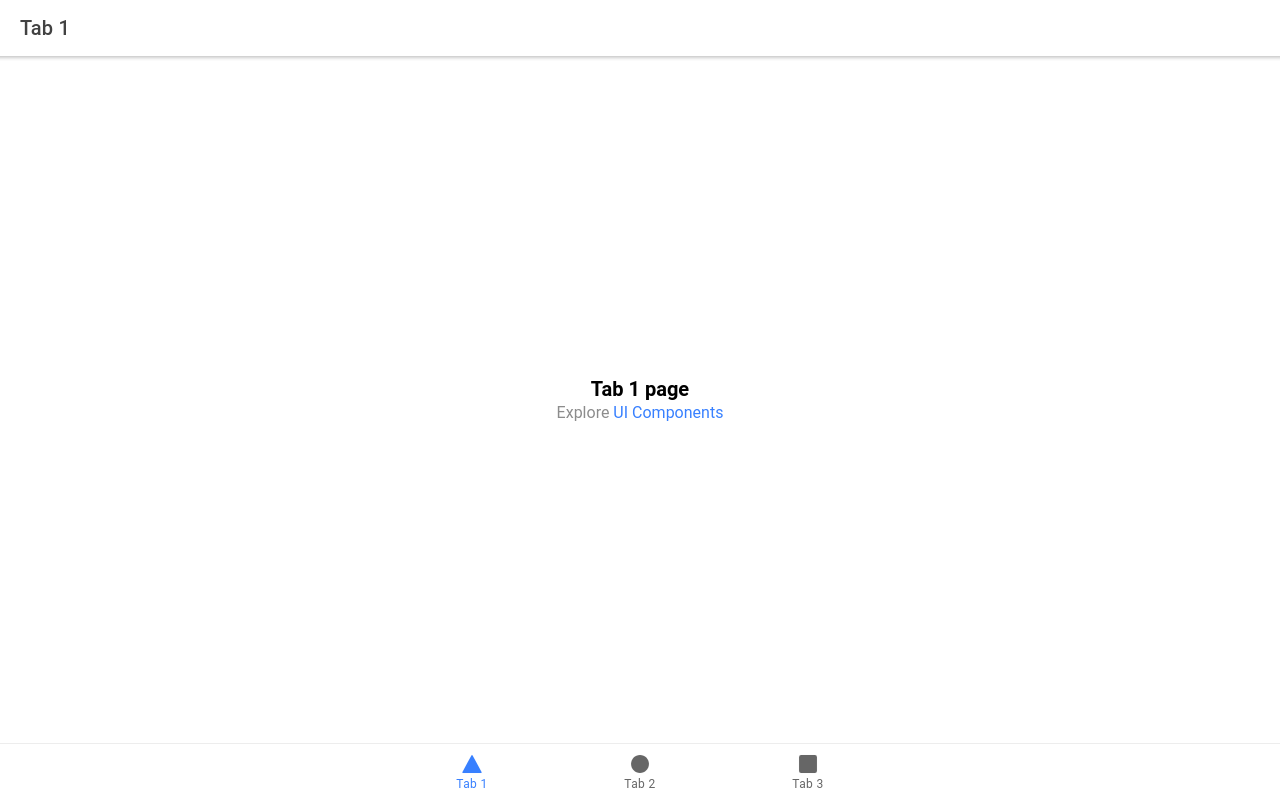
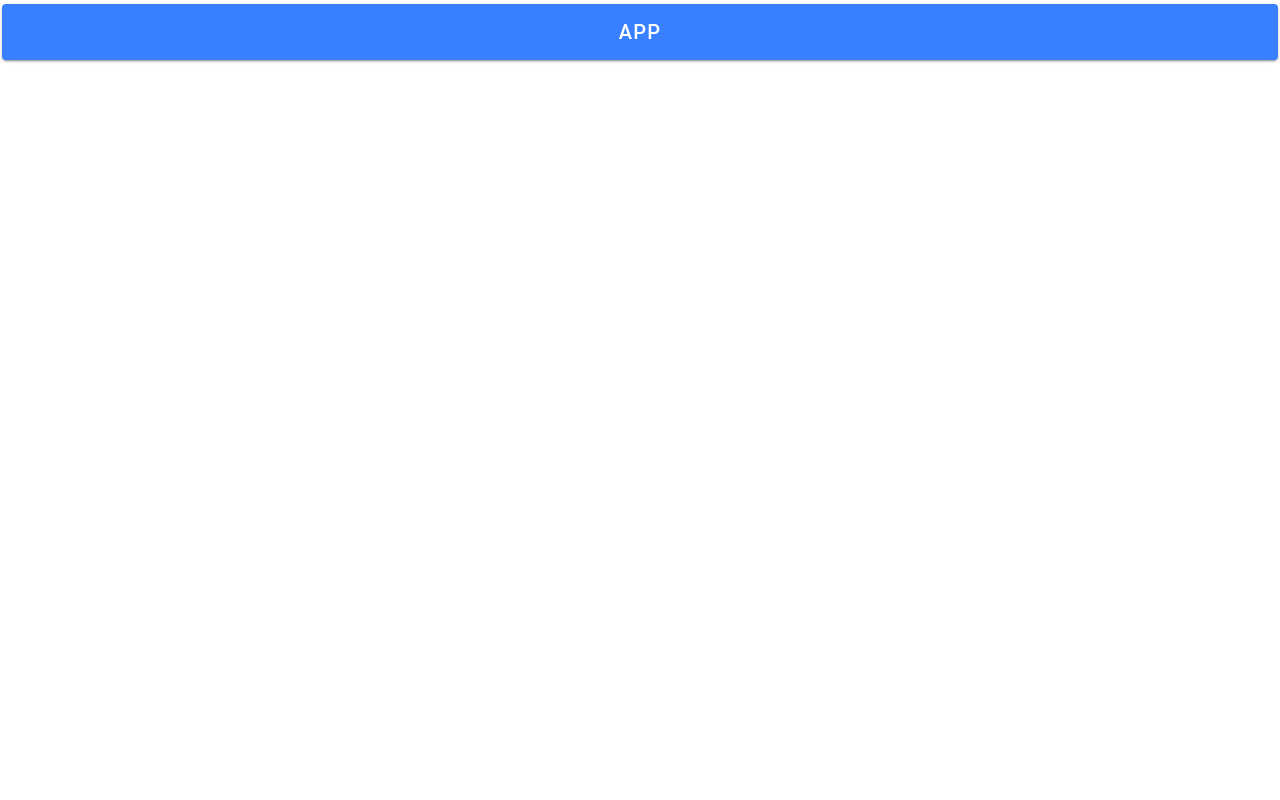
Before and after one commit to BlockFashion/blockfashion.github.io, a React (Create React App) app: page / in a window 1280 px wide. Before the commit this address led to /tab1. Built offline with nearby package versions, Linux system fonts and the light colour scheme.

Commit message:
Tentativo fallito di fare un cazzo di link

```diff
--- /dev/null
+++ b/src/HomePage.tsx
@@ -0,0 +1,42 @@
+import { useHistory, Link, BrowserRouter as Router, Switch, Route } from 'react-router-dom';
+import {
+  IonApp,
+  IonButton
+} from '@ionic/react';
+
+/* Core CSS required for Ionic components to work properly */
+import '@ionic/react/css/core.css';
+
+/* Basic CSS for apps built with Ionic */
+import '@ionic/react/css/normalize.css';
+import '@ionic/react/css/structure.css';
+import '@ionic/react/css/typography.css';
+
+/* Optional CSS utils that can be commented out */
+import '@ionic/react/css/padding.css';
+import '@ionic/react/css/float-elements.css';
+import '@ionic/react/css/text-alignment.css';
+import '@ionic/react/css/text-transformation.css';
+import '@ionic/react/css/flex-utils.css';
+import '@ionic/react/css/display.css';
+
+/* Theme variables */
+import './theme/variables.css';
+
+const HomePage: React.FC = () => {
+    let history = useHistory();
+    return <IonApp>
+        <Router>
+            <IonButton
+                size="large"
+                onClick={e => {
+                    e.preventDefault();
+                    history.push('/App');
+                }}>
+                App
+            </IonButton>
+        </Router>
+    </IonApp>
+}
+
+export default HomePage;
--- a/src/index.tsx
+++ b/src/index.tsx
@@ -1,12 +1,12 @@
 import React from 'react';
 import ReactDOM from 'react-dom';
-import App from './App';
+import HomePage from './HomePage';
 import * as serviceWorkerRegistration from './serviceWorkerRegistration';
 import reportWebVitals from './reportWebVitals';
 
 ReactDOM.render(
   <React.StrictMode>
-    <App />
+    <HomePage />
   </React.StrictMode>,
   document.getElementById('root')
 );
```
Also changed, not shown: package.json (+6 -2 lines), 1 other file (tests, documents, lock files or other folders).
